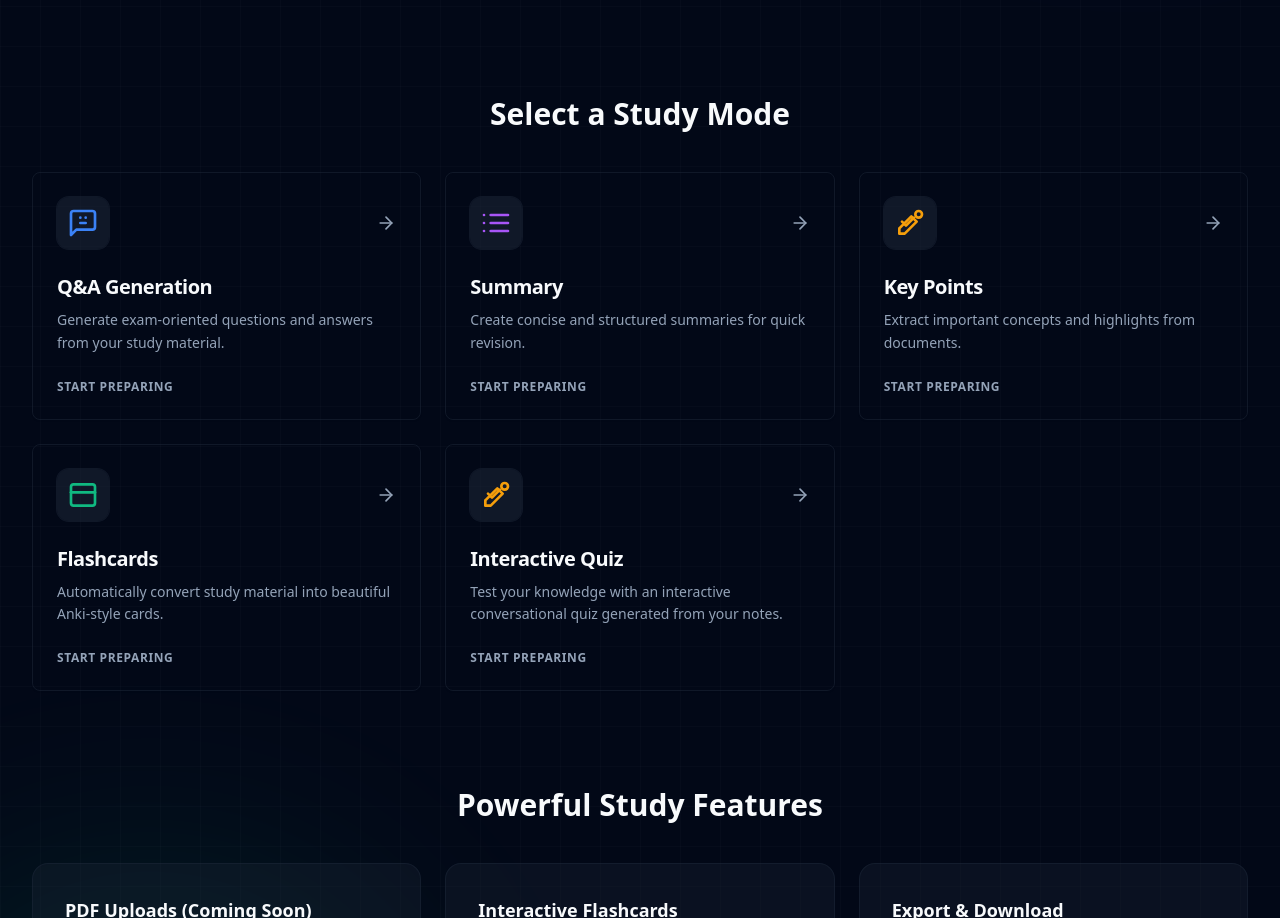
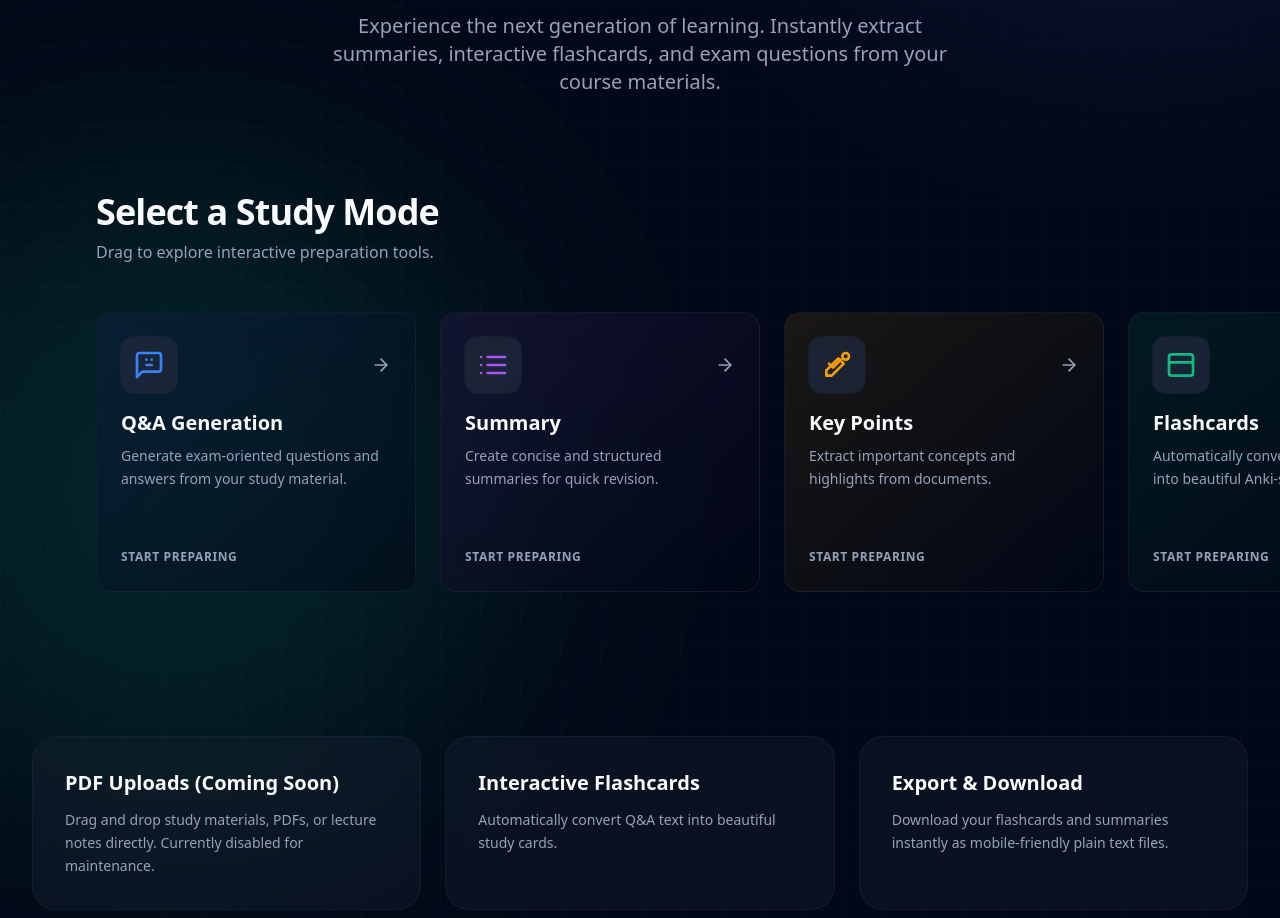
Before and after one commit to Shankar7868/EduGenie, a React (Vite) app: page / in a window 1280 px wide. Shown: the part 474-1392 px from the top of the page. Built offline with nearby package versions, Linux system fonts and the light colour scheme.

Commit message:
feat: overhauled landing page with framer-motion 3D slider and interactive tilt cards

```diff
--- a/package.json
+++ b/package.json
@@ -16,6 +16,7 @@
     "@supabase/supabase-js": "^2.108.2",
     "class-variance-authority": "^0.7.1",
     "clsx": "^2.1.1",
+    "framer-motion": "^12.42.0",
     "lucide-react": "^1.22.0",
     "react": "^19.2.6",
     "react-dom": "^19.2.6",
--- a/src/components/ModeCard.jsx
+++ b/src/components/ModeCard.jsx
@@ -1,49 +1,88 @@
+import { useRef } from "react";
+import { motion, useMotionValue, useSpring, useTransform } from "framer-motion";
 import { ArrowRight } from "lucide-react";
 import { QnaIcon, SummaryIcon, KeyPointsIcon, FlashcardIcon } from "./Icons";
-import { Card, CardHeader, CardTitle, CardContent, CardFooter } from "@/components/ui/card";
 
 export default function ModeCard({ title, description, onClick }) {
+  const ref = useRef(null);
+
+  const x = useMotionValue(0);
+  const y = useMotionValue(0);
+
+  const mouseXSpring = useSpring(x, { stiffness: 300, damping: 20 });
+  const mouseYSpring = useSpring(y, { stiffness: 300, damping: 20 });
+
+  const rotateX = useTransform(mouseYSpring, [-0.5, 0.5], ["12deg", "-12deg"]);
+  const rotateY = useTransform(mouseXSpring, [-0.5, 0.5], ["-12deg", "12deg"]);
+
+  const handleMouseMove = (e) => {
+    if (!ref.current) return;
+    const rect = ref.current.getBoundingClientRect();
+    const width = rect.width;
+    const height = rect.height;
+    const mouseX = e.clientX - rect.left;
+    const mouseY = e.clientY - rect.top;
+
+    x.set(mouseX / width - 0.5);
+    y.set(mouseY / height - 0.5);
+  };
+
+  const handleMouseLeave = () => {
+    x.set(0);
+    y.set(0);
+  };
+
   const getIcon = () => {
-    if (title.toLowerCase().includes("q&a")) {
-      return <QnaIcon size={32} className="text-blue-500" />;
-    } else if (title.toLowerCase().includes("summary")) {
-      return <SummaryIcon size={32} className="text-purple-500" />;
-    } else if (title.toLowerCase().includes("flashcard")) {
-      return <FlashcardIcon size={32} className="text-emerald-500" />;
-    } else {
-      return <KeyPointsIcon size={32} className="text-amber-500" />;
-    }
+    if (title.toLowerCase().includes("q&a")) return <QnaIcon size={32} className="text-blue-500" />;
+    if (title.toLowerCase().includes("summary")) return <SummaryIcon size={32} className="text-purple-500" />;
+    if (title.toLowerCase().includes("flashcard")) return <FlashcardIcon size={32} className="text-emerald-500" />;
+    return <KeyPointsIcon size={32} className="text-amber-500" />;
   };
 
   const getGradient = () => {
-    if (title.toLowerCase().includes("q&a")) return "group-hover:from-blue-500/10 group-hover:to-transparent";
-    if (title.toLowerCase().includes("summary")) return "group-hover:from-purple-500/10 group-hover:to-transparent";
-    if (title.toLowerCase().includes("flashcard")) return "group-hover:from-emerald-500/10 group-hover:to-transparent";
-    return "group-hover:from-amber-500/10 group-hover:to-transparent";
+    if (title.toLowerCase().includes("q&a")) return "from-blue-500/10 to-transparent shadow-blue-500/5";
+    if (title.toLowerCase().includes("summary")) return "from-purple-500/10 to-transparent shadow-purple-500/5";
+    if (title.toLowerCase().includes("flashcard")) return "from-emerald-500/10 to-transparent shadow-emerald-500/5";
+    return "from-amber-500/10 to-transparent shadow-amber-500/5";
   };
 
   return (
-    <Card
+    <motion.div
+      ref={ref}
+      onMouseMove={handleMouseMove}
+      onMouseLeave={handleMouseLeave}
       onClick={onClick}
-      className={`group relative overflow-hidden cursor-pointer transition-all duration-300 hover:-translate-y-1 hover:shadow-xl hover:shadow-indigo-500/10 border-border/50 bg-background/50 backdrop-blur-xl bg-gradient-to-br ${getGradient()}`}
+      style={{
+        rotateX,
+        rotateY,
+        transformStyle: "preserve-3d",
+      }}
+      whileHover={{ scale: 1.02, zIndex: 10 }}
+      whileTap={{ scale: 0.98 }}
+      className={`group relative flex flex-col justify-between w-[320px] h-[280px] p-6 cursor-pointer rounded-2xl border border-border/50 bg-background/50 backdrop-blur-xl bg-gradient-to-br transition-shadow hover:shadow-2xl hover:shadow-indigo-500/20 ${getGradient()} shrink-0`}
     >
-      <CardHeader className="flex flex-row items-center justify-between space-y-0 pb-2">
-        <div className="p-2.5 rounded-xl bg-secondary/50 ring-1 ring-border/50 transition-transform duration-300 group-hover:scale-110">
+      <div
+        style={{ transform: "translateZ(50px)", transformStyle: "preserve-3d" }}
+        className="flex flex-row items-center justify-between pointer-events-none"
+      >
+        <div className="p-3 rounded-xl bg-secondary/80 ring-1 ring-border/50 transition-transform duration-300 group-hover:scale-110">
           {getIcon()}
         </div>
         <ArrowRight className="w-5 h-5 text-muted-foreground transition-all duration-300 group-hover:text-foreground group-hover:translate-x-1" />
-      </CardHeader>
-      <CardContent className="pt-4">
-        <CardTitle className="text-xl mb-2">{title}</CardTitle>
+      </div>
+
+      <div style={{ transform: "translateZ(30px)" }} className="mt-4 flex-1 pointer-events-none">
+        <h3 className="text-xl font-bold mb-2 text-foreground">{title}</h3>
         <p className="text-sm text-muted-foreground leading-relaxed">
           {description}
         </p>
-      </CardContent>
-      <CardFooter>
-        <span className="text-xs font-semibold uppercase tracking-wider text-muted-foreground group-hover:text-indigo-500 transition-colors">
+      </div>
+
+      <div style={{ transform: "translateZ(40px)" }} className="mt-4 pointer-events-none">
+        <span className="text-xs font-bold uppercase tracking-wider text-muted-foreground group-hover:text-indigo-500 transition-colors">
           Start Preparing
         </span>
-      </CardFooter>
-    </Card>
+      </div>
+    </motion.div>
   );
 }
--- a/src/pages/Home.jsx
+++ b/src/pages/Home.jsx
@@ -1,4 +1,6 @@
+import { useRef, useEffect, useState } from "react";
 import { useNavigate } from "react-router-dom";
+import { motion } from "framer-motion";
 import ModeCard from "../components/ModeCard";
 import { SparklesIcon } from "../components/Icons";
 import ThemeSelector from "../components/ThemeSelector";
@@ -9,6 +11,17 @@ import { Button } from "@/components/ui/button";
 export default function Home() {
   const navigate = useNavigate();
   const { user, signOut } = useAuth();
+
+  // Carousel drag constraints
+  const [width, setWidth] = useState(0);
+  const carouselRef = useRef(null);
+
+  useEffect(() => {
+    if (carouselRef.current) {
+      // Add a small buffer so the last card doesn't stick directly to the edge
+      setWidth(carouselRef.current.scrollWidth - carouselRef.current.offsetWidth + 100);
+    }
+  }, []);
 
   const modes = [
     {
@@ -53,20 +66,54 @@ export default function Home() {
     }
   ];
 
+  // Animation variants
+  const containerVariants = {
+    hidden: { opacity: 0 },
+    show: {
+      opacity: 1,
+      transition: { staggerChildren: 0.15 }
+    }
+  };
+
+  const itemVariants = {
+    hidden: { opacity: 0, y: 30 },
+    show: { opacity: 1, y: 0, transition: { type: "spring", stiffness: 300, damping: 24 } }
+  };
+
   return (
-    <div className="min-h-screen flex flex-col relative overflow-hidden bg-background w-full">
-      {/* Decorative floating blur balls */}
-      <div className="absolute top-[-100px] right-[-50px] w-[400px] h-[400px] bg-indigo-500 rounded-full blur-[120px] opacity-15 pointer-events-none z-0"></div>
-      <div className="absolute bottom-[-150px] left-[-100px] w-[500px] h-[500px] bg-emerald-500 rounded-full blur-[120px] opacity-15 pointer-events-none z-0"></div>
+    <div className="min-h-screen flex flex-col relative overflow-x-hidden bg-background w-full">
+      {/* Decorative 3D floating blur orbs with motion */}
+      <motion.div
+        animate={{
+          scale: [1, 1.2, 1],
+          opacity: [0.15, 0.2, 0.15],
+          x: [0, 50, 0]
+        }}
+        transition={{ duration: 10, repeat: Infinity, ease: "easeInOut" }}
+        className="absolute top-[-100px] right-[-50px] w-[500px] h-[500px] bg-indigo-500 rounded-full blur-[120px] pointer-events-none z-0"
+      />
+      <motion.div
+        animate={{
+          scale: [1, 1.1, 1],
+          opacity: [0.1, 0.15, 0.1],
+          x: [0, -30, 0]
+        }}
+        transition={{ duration: 8, repeat: Infinity, ease: "easeInOut", delay: 2 }}
+        className="absolute bottom-[20%] left-[-100px] w-[600px] h-[600px] bg-emerald-500 rounded-full blur-[120px] pointer-events-none z-0"
+      />
 
       {/* Grid Overlay */}
       <div className="absolute inset-0 bg-[linear-gradient(rgba(255,255,255,0.02)_1px,transparent_1px),linear-gradient(90deg,rgba(255,255,255,0.02)_1px,transparent_1px)] dark:bg-[linear-gradient(rgba(255,255,255,0.015)_1px,transparent_1px),linear-gradient(90deg,rgba(255,255,255,0.015)_1px,transparent_1px)] bg-[size:40px_40px] pointer-events-none z-[1]"></div>
 
       <header className="h-20 flex justify-between items-center px-6 md:px-10 border-b border-border/40 backdrop-blur-md z-10 relative">
         <div className="flex items-center gap-3">
-          <div className="w-10 h-10 rounded-xl bg-indigo-500 text-white flex items-center justify-center shadow-[0_0_15px_rgba(99,102,241,0.35)]">
+          <motion.div
+            whileHover={{ rotate: 180 }}
+            transition={{ duration: 0.5 }}
+            className="w-10 h-10 rounded-xl bg-indigo-500 text-white flex items-center justify-center shadow-[0_0_15px_rgba(99,102,241,0.35)]"
+          >
             <SparklesIcon size={24} />
-          </div>
+          </motion.div>
           <span className="font-extrabold text-2xl tracking-tight text-foreground">EduGenie</span>
         </div>
         <div className="flex items-center gap-4">
@@ -82,26 +129,45 @@ export default function Home() {
         </div>
       </header>
 
-      <main className="flex-1 w-full max-w-7xl mx-auto px-6 md:px-8 py-16 md:py-24 z-10 relative flex flex-col gap-24">
+      <main className="flex-1 w-full mx-auto py-16 md:py-24 z-10 relative flex flex-col gap-24">
 
         {/* Hero Section */}
-        <section className="flex flex-col items-center text-center max-w-3xl mx-auto animate-in fade-in slide-in-from-bottom-8 duration-700">
-          <div className="inline-flex items-center gap-2 bg-secondary/50 border border-border/50 rounded-full px-4 py-2 text-sm font-semibold text-muted-foreground mb-8 shadow-sm backdrop-blur-sm">
+        <motion.section
+          variants={containerVariants}
+          initial="hidden"
+          animate="show"
+          className="flex flex-col items-center text-center max-w-4xl mx-auto px-6 md:px-8"
+        >
+          <motion.div variants={itemVariants} className="inline-flex items-center gap-2 bg-secondary/50 border border-border/50 rounded-full px-4 py-2 text-sm font-semibold text-muted-foreground mb-8 shadow-sm backdrop-blur-sm">
             <SparklesIcon size={14} className="text-indigo-500" />
-            <span>Introducing EduGenie v2.0 Workspace</span>
+            <span>EduGenie v2.0 Workspace</span>
+          </motion.div>
+
+          <motion.h1 variants={itemVariants} className="text-5xl md:text-7xl font-extrabold tracking-tight mb-6 text-foreground leading-[1.1]">
+            Your AI-Powered <br className="hidden md:block"/>
+            <span className="bg-clip-text text-transparent bg-gradient-to-r from-indigo-500 via-purple-500 to-emerald-500">Exam Preparation</span> Assistant
+          </motion.h1>
+
+          <motion.p variants={itemVariants} className="text-lg md:text-xl text-muted-foreground leading-relaxed max-w-2xl">
+            Experience the next generation of learning. Instantly extract summaries, interactive flashcards, and exam questions from your course materials.
+          </motion.p>
+        </motion.section>
+
+        {/* 3D Draggable Carousel Section */}
+        <section className="flex flex-col w-full">
+          <div className="px-6 md:px-12 xl:px-24 mb-8">
+            <h2 className="text-3xl md:text-4xl font-extrabold text-foreground tracking-tight">Select a Study Mode</h2>
+            <p className="text-muted-foreground mt-2">Drag to explore interactive preparation tools.</p>
           </div>
-          <h1 className="text-4xl md:text-6xl font-extrabold tracking-tight mb-6 text-foreground leading-[1.15]">
-            Your AI-Powered <span className="bg-clip-text text-transparent bg-gradient-to-r from-indigo-500 to-purple-500">Exam Preparation</span> Assistant
-          </h1>
-          <p className="text-lg md:text-xl text-muted-foreground leading-relaxed max-w-2xl">
-            Accelerate your learning. Paste your textbook chapters or course notes, and instantly extract summaries, flashcards, and exam questions. (PDF uploads coming soon!)
-          </p>
-        </section>
 
-        {/* Mode Cards */}
-        <section className="flex flex-col items-center w-full animate-in fade-in slide-in-from-bottom-12 duration-700 delay-150 fill-mode-both">
-          <h2 className="text-3xl font-bold text-center mb-10 text-foreground">Select a Study Mode</h2>
-          <div className="grid grid-cols-1 md:grid-cols-2 lg:grid-cols-3 gap-6 w-full place-items-stretch">
+          <div className="w-full overflow-hidden cursor-grab active:cursor-grabbing pb-12 pt-4 pl-6 md:pl-12 xl:pl-24" ref={carouselRef}>
+            <motion.div
+              drag="x"
+              dragConstraints={{ right: 0, left: -width }}
+              dragElastic={0.1}
+              dragTransition={{ bounceStiffness: 600, bounceDamping: 20 }}
+              className="flex gap-6 pr-12 w-max"
+            >
               {modes.map((mode) => (
                 <ModeCard
                   key={mode.title}
@@ -110,21 +176,27 @@ export default function Home() {
                   onClick={() => navigate(mode.route)}
                 />
               ))}
+            </motion.div>
           </div>
         </section>
 
         {/* Features Grid */}
-        <section className="flex flex-col items-center w-full animate-in fade-in slide-in-from-bottom-12 duration-700 delay-300 fill-mode-both">
-          <h2 className="text-3xl font-bold text-center mb-10 text-foreground">Powerful Study Features</h2>
-          <div className="grid grid-cols-1 md:grid-cols-3 gap-6 w-full place-items-stretch">
+        <motion.section
+          initial={{ opacity: 0, y: 40 }}
+          whileInView={{ opacity: 1, y: 0 }}
+          viewport={{ once: true, margin: "-100px" }}
+          transition={{ duration: 0.7 }}
+          className="flex flex-col items-center w-full max-w-7xl mx-auto px-6 md:px-8"
+        >
+          <div className="grid grid-cols-1 md:grid-cols-3 gap-6 w-full">
             {features.map((feat, idx) => (
-              <div key={idx} className="p-8 rounded-2xl bg-secondary/30 backdrop-blur-sm border border-border/50 transition-all duration-300 hover:-translate-y-1 hover:border-indigo-500/50 hover:bg-secondary/50">
-                <h4 className="text-lg font-bold mb-3 text-foreground">{feat.title}</h4>
+              <div key={idx} className="p-8 rounded-3xl bg-secondary/30 backdrop-blur-md border border-border/50 transition-all duration-300 hover:border-indigo-500/50 hover:bg-secondary/50">
+                <h4 className="text-xl font-bold mb-3 text-foreground">{feat.title}</h4>
                 <p className="text-muted-foreground leading-relaxed text-sm">{feat.desc}</p>
               </div>
             ))}
           </div>
-        </section>
+        </motion.section>
       </main>
 
       <footer className="p-10 text-center border-t border-border/40 text-muted-foreground text-sm z-10 relative backdrop-blur-sm">
```
Also changed, not shown: 1 other file (tests, documents, lock files or other folders). Lines whose indentation alone changed are shown as unchanged.
